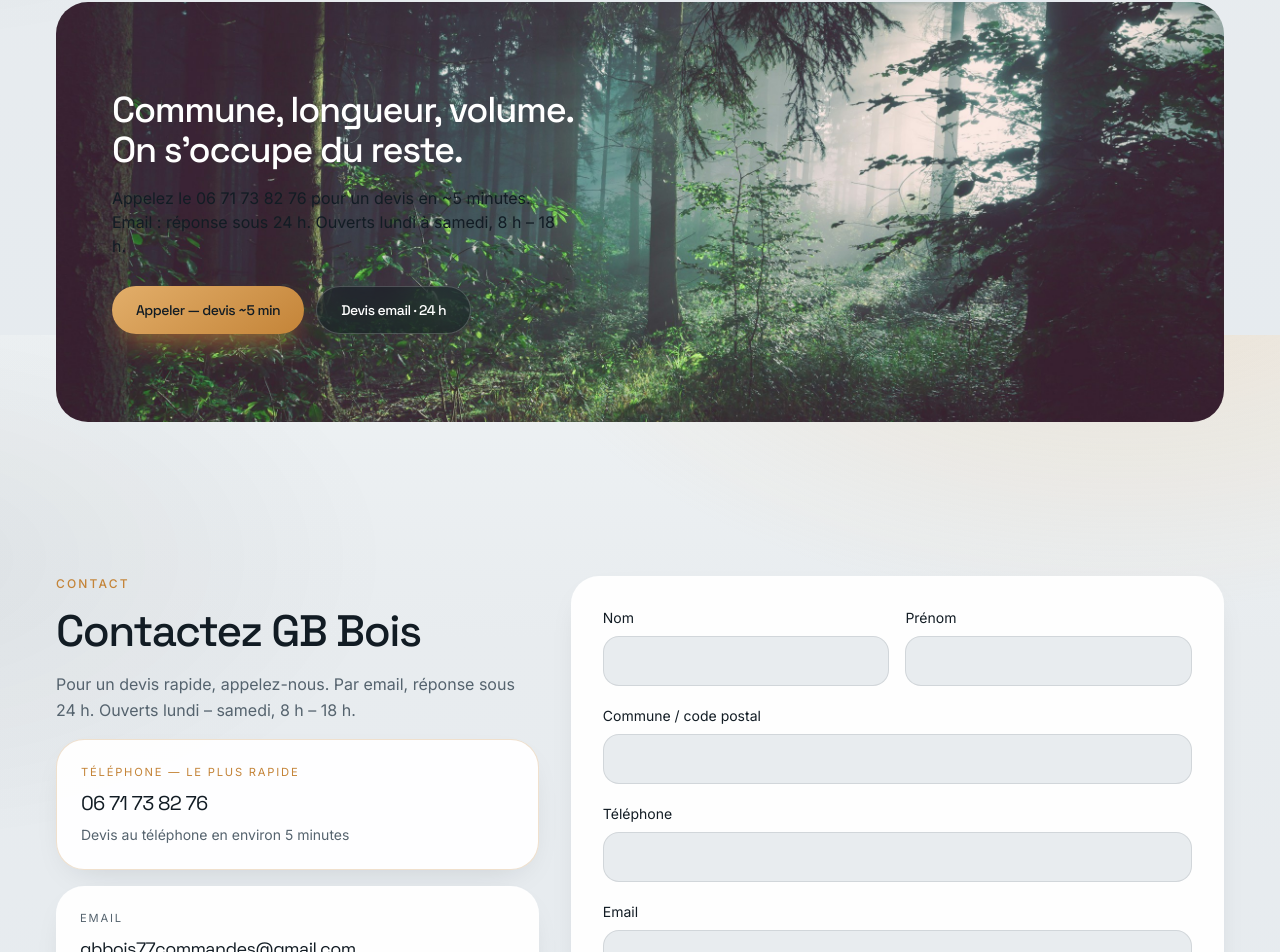
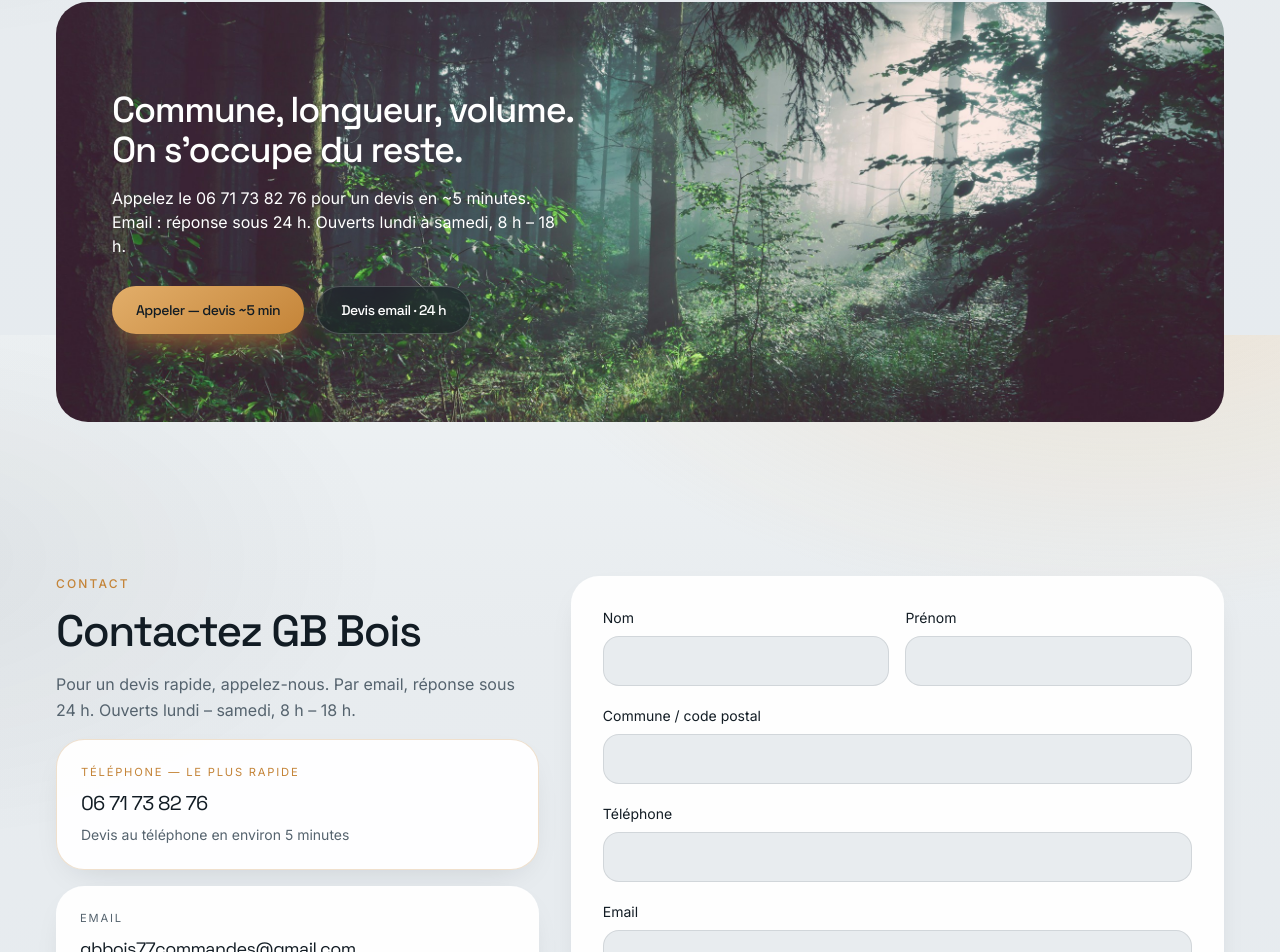
Before and after one commit to BlonXsss/gb-bois, a Next.js app in the folder web/: page / in a window 1280 px wide. Shown: the part 9265-10217 px from the top of the page. Built offline with nearby package versions, Linux system fonts and the light colour scheme.

Commit message:
Make MidCta support text fully white for readability
Co-authored-by: BlonXsss <BlonXsss@users.noreply.github.com>

```diff
--- a/web/src/components/Sections.tsx
+++ b/web/src/components/Sections.tsx
@@ -867,7 +867,7 @@ export function MidCta() {
             <h2 className="max-w-lg font-display text-[1.75rem] font-medium tracking-tightest text-white sm:text-4xl">
               {business.midCta.title}
             </h2>
-            <p className="mt-4 max-w-md text-[0.975rem] leading-relaxed text-white/78 sm:text-base">
+            <p className="mt-4 max-w-md text-[0.975rem] leading-relaxed text-white sm:text-base">
               {business.midCta.text}
             </p>
             <div className="mt-7 flex flex-wrap gap-3">
```
